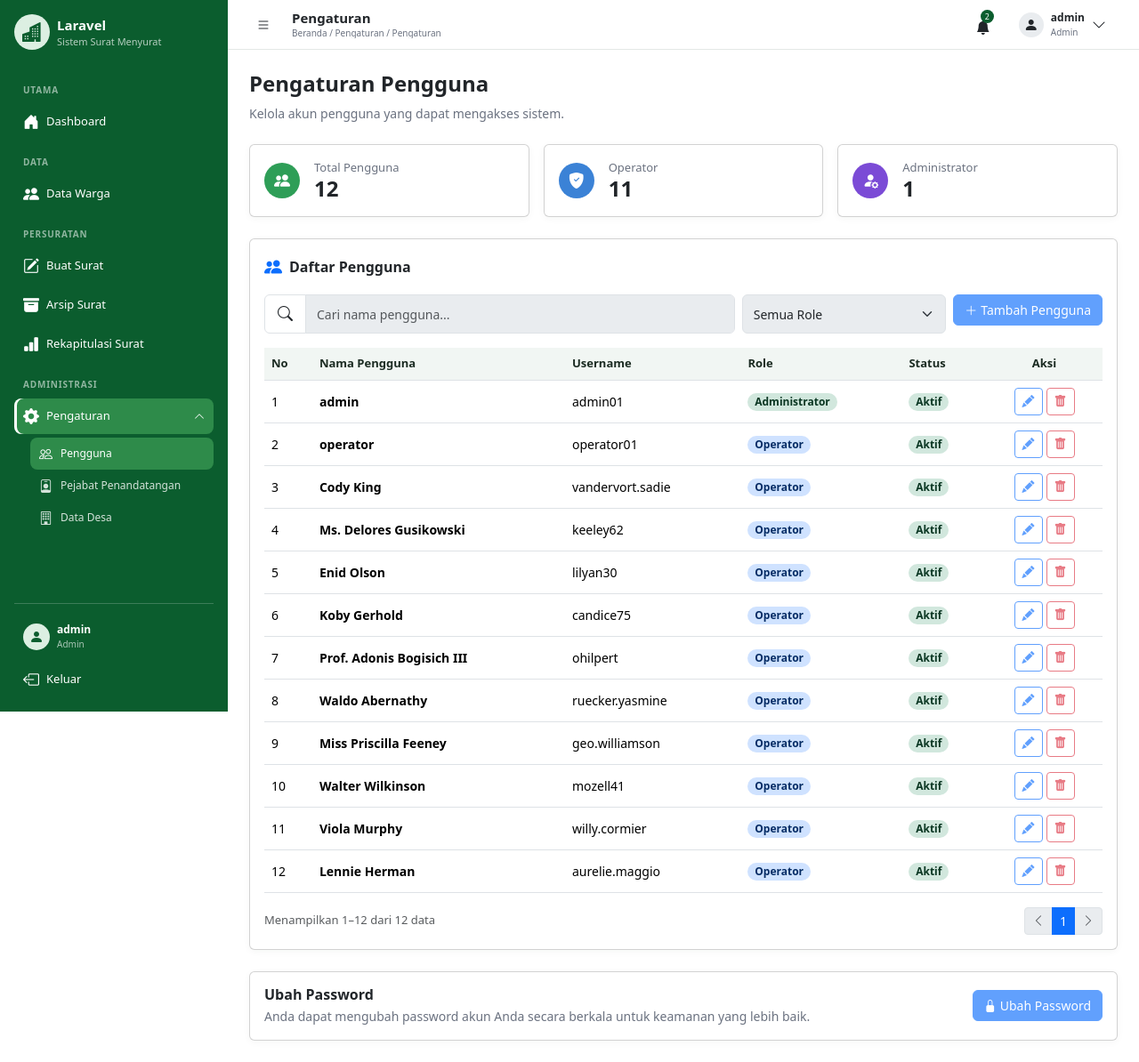
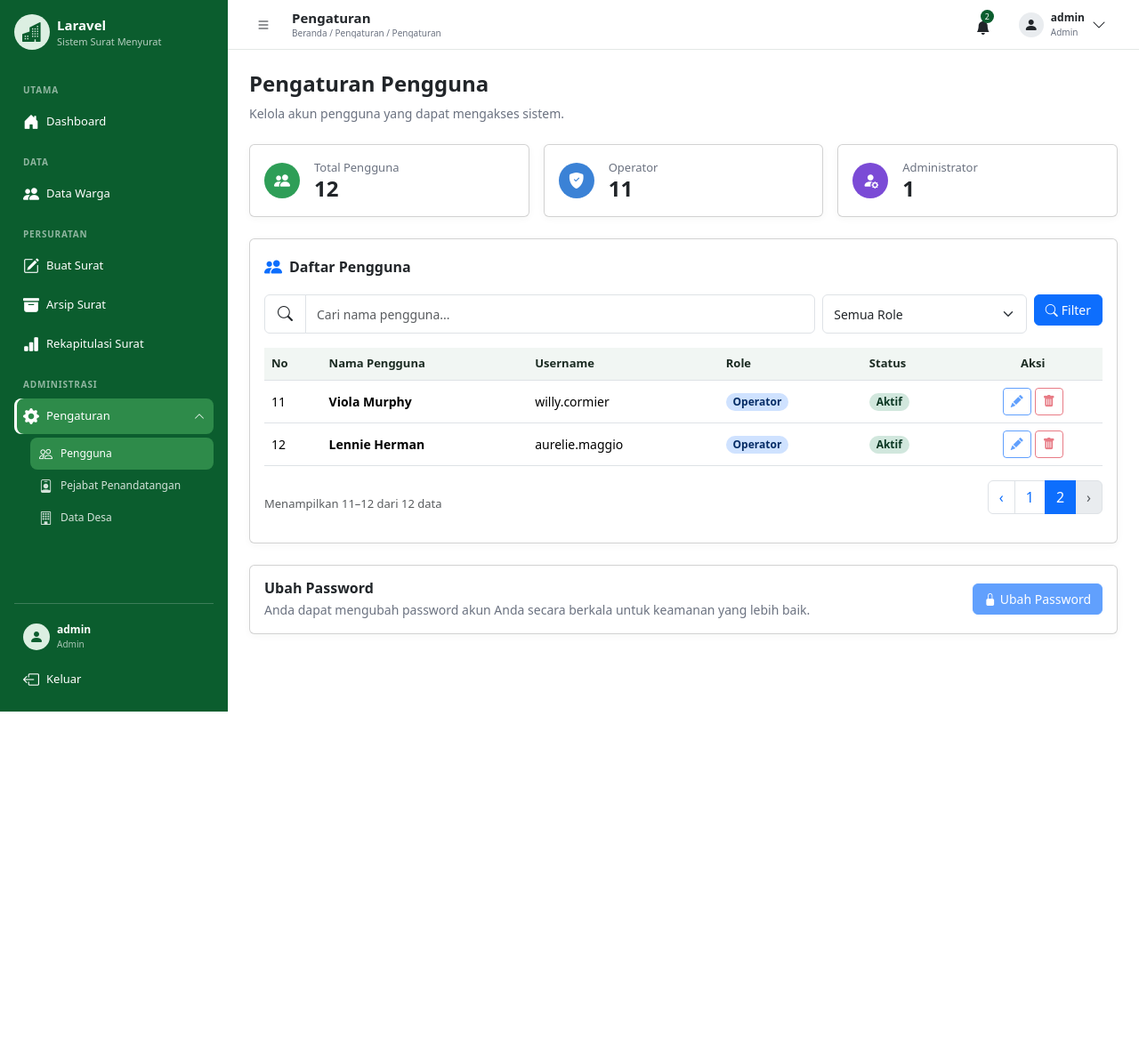
Before and after one commit to ipda-atria-rahmansyah/desa-surat, a Laravel app: page /pengaturan/pengguna?page=2 in a window 1280 px wide. Shown: the whole page at 89% size. After the commit the page ends 800 px from the top, so only its background shows below. Run offline with Laravel 12, Linux system fonts and the light colour scheme; a user stored in the database is signed in; data comes from the database, SQL or seed files in the repository; style sheets or scripts are compiled from the project's sources.

Commit message:
[FRONT] fixing filter yang disable menjadi bisa di pakai

```diff
--- a/app/Http/Controllers/Pages/ModulePageController.php
+++ b/app/Http/Controllers/Pages/ModulePageController.php
@@ -4,6 +4,7 @@ namespace App\Http\Controllers\Pages;
 
 use App\Http\Controllers\Controller;
 use App\Http\Requests\Arsip\FilterArsipRequest;
+use App\Http\Requests\Pengaturan\FilterPenggunaRequest;
 use App\Http\Requests\Rekap\FilterRekapRequest;
 use App\Http\Requests\Warga\FilterWargaRequest;
 use App\Models\Surat;
@@ -164,18 +165,35 @@ class ModulePageController extends Controller
      *
      * @return View Halaman Pengguna beserta data tabel dan ringkasan.
      */
-    public function pengguna(): View
+    public function pengguna(FilterPenggunaRequest $request): View
     {
-        $users = User::query()
+        $filters = $request->validated();
+        $query = User::query()
             ->select(['id_user', 'name', 'username', 'role', 'is_active'])
-            ->orderBy('id_user')
-            ->get();
+            ->orderBy('id_user');
+
+        if (($filters['q'] ?? '') !== '') {
+            $escaped = addcslashes($filters['q'], '%_\\');
+            $pattern = "%{$escaped}%";
+            $query->where(function ($query) use ($pattern): void {
+                $query->where('name', 'like', $pattern)
+                    ->orWhere('username', 'like', $pattern);
+            });
+        }
+
+        if (($filters['role'] ?? '') !== '') {
+            $query->where('role', $filters['role']);
+        }
+
+        $users = $query->paginate(10)->withQueryString();
 
         return view('pages.pengaturan.pengguna', [
             'users' => $users,
-            'totalUsers' => $users->count(),
-            'totalOperators' => $users->where('role', 'operator')->count(),
-            'totalAdmins' => $users->where('role', 'admin')->count(),
+            'totalUsers' => User::query()->count(),
+            'totalOperators' => User::query()->where('role', 'operator')->count(),
+            'totalAdmins' => User::query()->where('role', 'admin')->count(),
+            'search' => $filters['q'] ?? '',
+            'selectedRole' => $filters['role'] ?? '',
         ]);
     }
 
--- /dev/null
+++ b/app/Http/Requests/Pengaturan/FilterPenggunaRequest.php
@@ -0,0 +1,58 @@
+<?php
+
+namespace App\Http\Requests\Pengaturan;
+
+use Illuminate\Foundation\Http\FormRequest;
+
+/**
+ * Memvalidasi filter daftar pengguna pada halaman Pengaturan Admin.
+ *
+ * Request ini hanya menerima pencarian singkat dan dua role resmi agar query
+ * daftar pengguna tidak menerima parameter filter yang tidak dikenal.
+ */
+class FilterPenggunaRequest extends FormRequest
+{
+    /**
+     * Memastikan hanya Admin yang dapat memakai filter pengguna.
+     */
+    public function authorize(): bool
+    {
+        return $this->user()?->role === 'admin';
+    }
+
+    /**
+     * Menentukan aturan validasi filter pengguna.
+     *
+     * @return array<string, array<int, string>>
+     */
+    public function rules(): array
+    {
+        return [
+            'q' => ['nullable', 'string', 'max:100'],
+            'role' => ['nullable', 'in:admin,operator'],
+        ];
+    }
+
+    /**
+     * Membersihkan spasi di awal dan akhir pencarian sebelum validasi.
+     */
+    protected function prepareForValidation(): void
+    {
+        $this->merge([
+            'q' => is_string($this->input('q')) ? trim($this->input('q')) : $this->input('q'),
+        ]);
+    }
+
+    /**
+     * Menentukan nama atribut filter dalam bahasa Indonesia.
+     *
+     * @return array<string, string>
+     */
+    public function attributes(): array
+    {
+        return [
+            'q' => 'pencarian pengguna',
+            'role' => 'role pengguna',
+        ];
+    }
+}
--- a/resources/views/pages/pengaturan/pengguna.blade.php
+++ b/resources/views/pages/pengaturan/pengguna.blade.php
@@ -2,8 +2,8 @@
     Halaman daftar pengguna untuk Pengaturan Admin.
     Dipakai oleh route settings.pengguna dan menerima collection $users
     berisi atribut non-sensitif User serta tiga angka ringkasan.
-    Kontrol pencarian, filter, pagination, dan aksi dibuat nonaktif karena
-    M14 hanya mencakup tampilan, bukan CRUD atau endpoint pengguna.
+    Variabel $users berupa paginator; $search dan $selectedRole berisi filter
+    aktif untuk mempertahankan nilai form dan pagination.
 --}}
 @extends('layouts.app')
 
@@ -48,22 +48,24 @@
                 <h2 class="app-card-title fw-semibold mb-0">Daftar Pengguna</h2>
             </div>
 
-            <div class="row g-2 mb-3">
+            <form class="row g-2 mb-3" method="get" action="{{ route('settings.pengguna') }}" novalidate>
                 <div class="col-12 col-md">
                     <div class="input-group">
                         <span class="input-group-text bg-white"><i class="bi bi-search"></i></span>
-                        <input class="form-control" type="search" placeholder="Cari nama pengguna..." aria-label="Cari nama pengguna" disabled>
+                        <input class="form-control" type="search" name="q" value="{{ $search }}" placeholder="Cari nama pengguna..." aria-label="Cari nama pengguna" maxlength="100" autocomplete="off">
                     </div>
                 </div>
                 <div class="col-12 col-md-3">
-                    <select class="form-select" aria-label="Filter role" disabled>
-                        <option>Semua Role</option>
+                    <select class="form-select" name="role" aria-label="Filter role">
+                        <option value="" @selected($selectedRole === '')>Semua Role</option>
+                        <option value="admin" @selected($selectedRole === 'admin')>Administrator</option>
+                        <option value="operator" @selected($selectedRole === 'operator')>Operator</option>
                     </select>
                 </div>
                 <div class="col-12 col-md-auto">
-                    <button class="btn btn-primary w-100" type="button" disabled><i class="bi bi-plus-lg me-1"></i>Tambah Pengguna</button>
+                    <button class="btn btn-primary w-100" type="submit"><i class="bi bi-search me-1"></i>Filter</button>
                 </div>
-            </div>
+            </form>
 
             <div class="table-responsive">
                 <table class="table app-table align-middle mb-0">
@@ -73,7 +75,7 @@
                     <tbody>
                         @forelse ($users as $user)
                             <tr>
-                                <td>{{ $loop->iteration }}</td>
+                                <td>{{ $users->firstItem() + $loop->index }}</td>
                                 <td class="fw-semibold">{{ $user->name }}</td>
                                 <td>{{ $user->username }}</td>
                                 <td><span class="badge rounded-pill {{ $user->role === 'admin' ? 'bg-success-subtle text-success-emphasis' : 'bg-primary-subtle text-primary-emphasis' }}">{{ $user->role === 'admin' ? 'Administrator' : 'Operator' }}</span></td>
@@ -93,14 +95,10 @@
             </div>
 
             <div class="d-flex flex-column flex-md-row align-items-md-center justify-content-between gap-3 pt-3">
-                <small class="text-body-secondary">Menampilkan {{ $users->count() ? 1 : 0 }}–{{ $users->count() }} dari {{ $users->count() }} data</small>
-                <nav aria-label="Pagination pengguna">
-                    <ul class="pagination pagination-sm mb-0">
-                        <li class="page-item disabled"><button class="page-link" type="button" disabled><i class="bi bi-chevron-left"></i></button></li>
-                        <li class="page-item active"><button class="page-link" type="button" disabled>1</button></li>
-                        <li class="page-item disabled"><button class="page-link" type="button" disabled><i class="bi bi-chevron-right"></i></button></li>
-                    </ul>
-                </nav>
+                <small class="text-body-secondary">Menampilkan {{ $users->firstItem() ?? 0 }}–{{ $users->lastItem() ?? 0 }} dari {{ $users->total() }} data</small>
+                @if ($users->hasPages())
+                    {{ $users->onEachSide(1)->links('pagination::bootstrap-5') }}
+                @endif
             </div>
         </div>
     </div>
```
Also changed, not shown: tests/Feature/Pengaturan/PengaturanPenggunaPageTest.php (+27 -0 lines).
